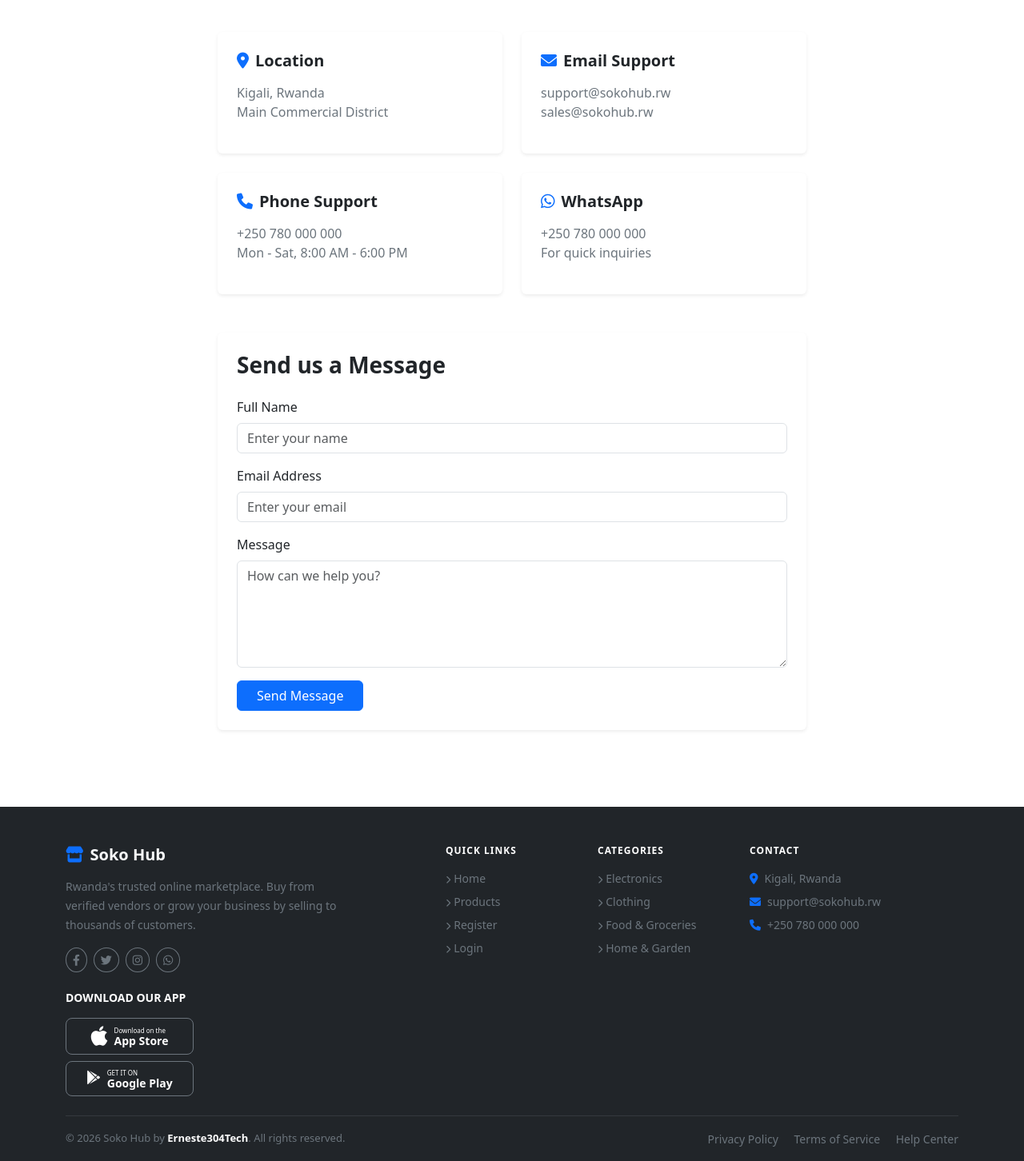
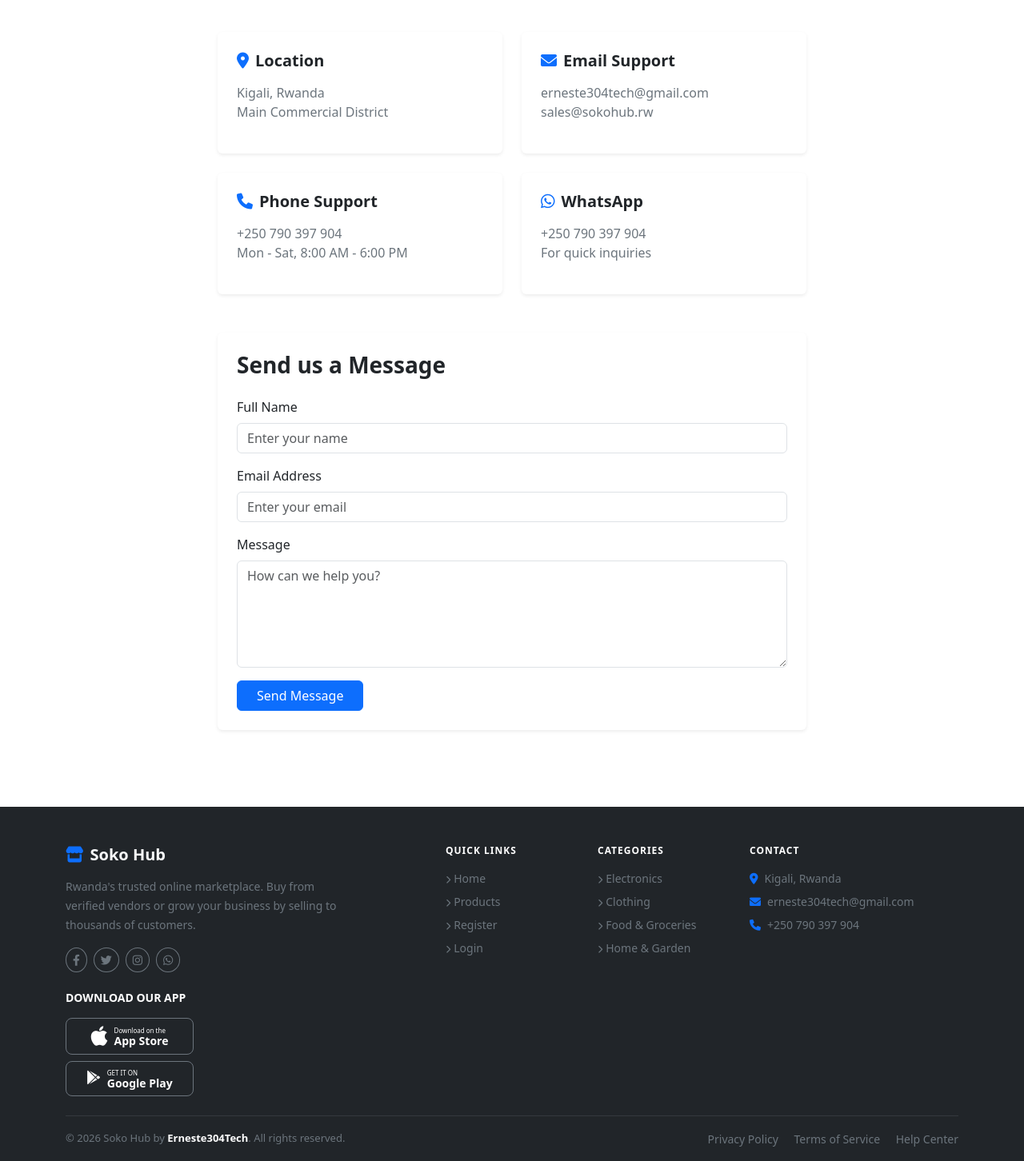
Before and after one commit to Erneste304/mini-hackaton14-11-1015, a Django app: page /contact/ in a window 1280 px wide. Shown: the part 305-1757 px from the top of the page at 80% size. Run offline with Django 5.2, Linux system fonts and the light colour scheme.

Commit message:
Update contact information: new email and phone number

```diff
--- a/sokohub/templates/base.html
+++ b/sokohub/templates/base.html
@@ -287,7 +287,7 @@
               title="Instagram" target="_blank" rel="noopener noreferrer">
               <i class="fab fa-instagram"></i>
             </a>
-            <a href="https://wa.me/250780000000" class="btn btn-outline-secondary btn-sm rounded-circle"
+            <a href="https://wa.me/250790397904" class="btn btn-outline-secondary btn-sm rounded-circle"
               title="WhatsApp" target="_blank" rel="noopener noreferrer">
               <i class="fab fa-whatsapp"></i>
             </a>
@@ -361,13 +361,13 @@
               <i class="fas fa-map-marker-alt me-2 text-primary"></i>Kigali, Rwanda
             </li>
             <li class="mb-2">
-              <a href="mailto:support@sokohub.rw" class="text-secondary text-decoration-none">
-                <i class="fas fa-envelope me-2 text-primary"></i>support@sokohub.rw
+              <a href="mailto:erneste304tech@gmail.com" class="text-secondary text-decoration-none">
+                <i class="fas fa-envelope me-2 text-primary"></i>erneste304tech@gmail.com
               </a>
             </li>
             <li class="mb-2">
-              <a href="tel:+250780000000" class="text-secondary text-decoration-none">
-                <i class="fas fa-phone me-2 text-primary"></i>+250 780 000 000
+              <a href="tel:+250790397904" class="text-secondary text-decoration-none">
+                <i class="fas fa-phone me-2 text-primary"></i>+250 790 397 904
               </a>
             </li>
           </ul>
--- a/sokohub/templates/products/contact.html
+++ b/sokohub/templates/products/contact.html
@@ -18,19 +18,19 @@
             <div class="col-md-6">
                 <div class="card h-100 border-0 shadow-sm p-4">
                     <h5 class="fw-bold mb-3"><i class="fas fa-envelope text-primary me-2"></i>Email Support</h5>
-                    <p class="text-secondary">support@sokohub.rw<br>sales@sokohub.rw</p>
+                    <p class="text-secondary">erneste304tech@gmail.com<br>sales@sokohub.rw</p>
                 </div>
             </div>
             <div class="col-md-6">
                 <div class="card h-100 border-0 shadow-sm p-4">
                     <h5 class="fw-bold mb-3"><i class="fas fa-phone text-primary me-2"></i>Phone Support</h5>
-                    <p class="text-secondary">+250 780 000 000<br>Mon - Sat, 8:00 AM - 6:00 PM</p>
+                    <p class="text-secondary">+250 790 397 904<br>Mon - Sat, 8:00 AM - 6:00 PM</p>
                 </div>
             </div>
             <div class="col-md-6">
                 <div class="card h-100 border-0 shadow-sm p-4">
                     <h5 class="fw-bold mb-3"><i class="fab fa-whatsapp text-primary me-2"></i>WhatsApp</h5>
-                    <p class="text-secondary">+250 780 000 000<br>For quick inquiries</p>
+                    <p class="text-secondary">+250 790 397 904<br>For quick inquiries</p>
                 </div>
             </div>
         </div>
```
Also changed, not shown: sokohub/db.sqlite3.
